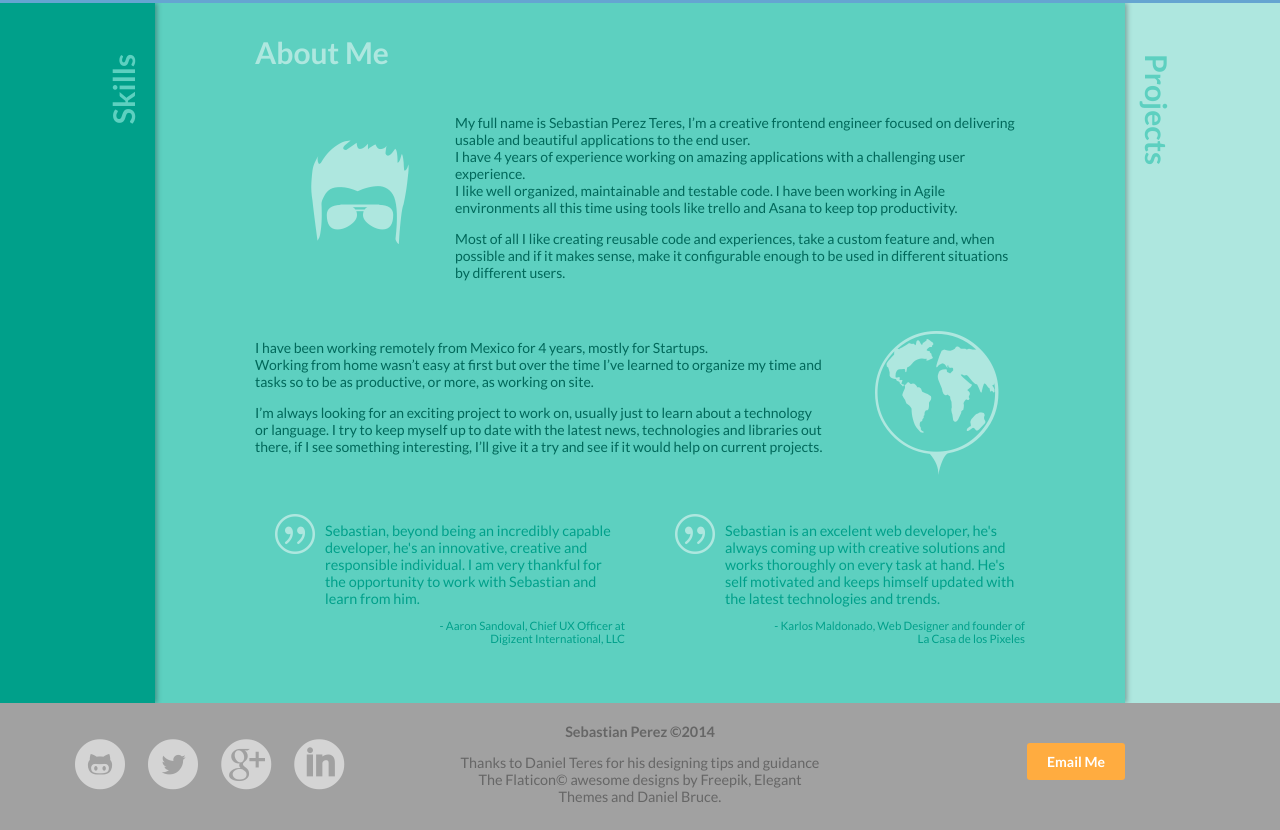
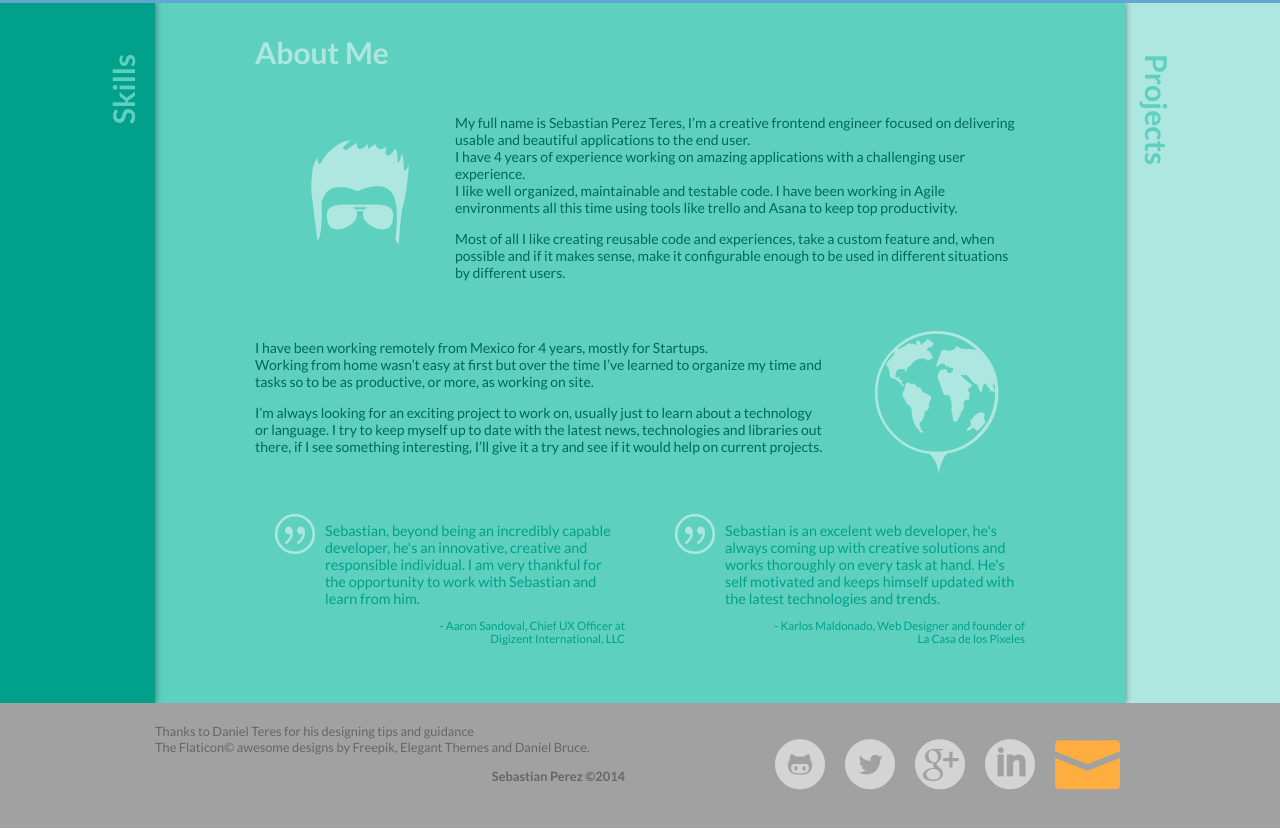
Before and after one commit to sebastianteres/nodeblog, a website: page app/views/index.html in a window 1280 px wide. Shown: the part 623-1453 px from the top of the page. Drawn offline with nearby package versions, Linux system fonts and the light colour scheme; files that its build step writes are made by us from their sources; files whose address does not match are found by name.

Commit message:
Modified footer

```diff
--- a/app/views/index.html
+++ b/app/views/index.html
@@ -265,19 +265,20 @@
 	<footer class="cs-secondary-b cs-bg-main">
 		<div class="container cs-txt-dark">
 			<div class="row">
-				<div class="col-4 socialicons cs-txt-light">
+				<div class="col-5 col-offset-1 txt-xsm">
+					<p>Thanks to Daniel Teres for his designing tips and guidance
+						<br/>The Flaticon&copy; awesome designs by Freepik, Elegant Themes and Daniel Bruce.
+					</p>
+					<p class="ralign"><strong>Sebastian Perez &copy;2014</strong></p>
+				</div>
+				<div class="col-5 col-offset-1 socialicons cs-txt-light">
 					<a class="social" href="https://github.com/sebastianteres" target="_blank"><span class="flaticon-github3"></span></a>
 					<a class="social" href="https://twitter.com/sebastianteres" target="_blank"><span class="flaticon-twitter4"></span></a>
 					<a class="social" href="https://www.google.com/+SebastianPerezTeres" target="_blank"><span class="flaticon-social92"></span></a>
 					<a class="social" href="http://www.linkedin.com/in/sebastianperezteres/en" target="_blank"><span class="flaticon-linkedin2"></span></a>
-				</div>
-				<div class="col-4 txt-sm center-text">
-					<p><strong>Sebastian Perez &copy;2014</strong></p>
-					<p>Thanks to Daniel Teres for his designing tips and guidance
-						<br/>The Flaticon&copy; awesome designs by Freepik, Elegant Themes and Daniel Bruce.
-					</p></div>
-				<div class="col-2 col-offset-1">
-					<a href="mailto:sebatianteres@me.com" class="btn btn-xl pull-right">Email Me</a>
+					<div class="mail">
+						<a class="social cs-complementary cs-nobg cs-txt-main" href="mailto:sebastianteres@me.com"><span class="flaticon-little18"></span></a>
+					</div>
 				</div>
 			</div>
 		</div>
--- a/styles/base.scss
+++ b/styles/base.scss
@@ -222,13 +222,17 @@ footer {
 		line-height: 82px;
 	}
 	a.social {
+		float: left;
 		text-decoration: none;
 		color: inherit;
 	}
 	a.social:hover {
 		color: #fff;
 	}
-	a.btn {
-		margin-top: 20px;
+	.mail {
+		.flaticon-little18:before {font-size: 65px;}
+		float: left;
+		font-size: 50px;
+		line-height: 68px;
 	}
 }
--- a/styles/colorscheme.scss
+++ b/styles/colorscheme.scss
@@ -9,19 +9,19 @@ $complementary: #A66715, #BF9154, #ffac40, #FFC170, #FFD196;
 @mixin cs($colors) {
   @if (type-of($colors) == "list" and length($colors) == 5) {
 		background-color: nth($colors, 3);
-		.cs-txt-dark {
+		.cs-txt-dark, &.cs-txt-dark {
 			color: nth($colors, 2);
 		}
-		.cs-txt-darker {
+		.cs-txt-darker, &.cs-txt-darker {
 			color: nth($colors, 1);
 		}
-		.cs-txt-light {
+		.cs-txt-light, &.cs-txt-light {
 			color: nth($colors, 4);
 		}
-		.cs-txt-lighter {
+		.cs-txt-lighter, &.cs-txt-lighter {
 			color: nth($colors, 5);
 		}
-		.cs-txt-main {
+		.cs-txt-main, &.cs-txt-main {
 			color: nth($colors, 3);
 		}
 		span.cs-label-dark, ul.cs-label-dark li {
@@ -52,7 +52,7 @@ $complementary: #A66715, #BF9154, #ffac40, #FFC170, #FFD196;
 			background-color: nth($colors, 2);
 		}
 		&.cs-nobg {
-			background-color: none;
+			background-color: transparent;
 		}
 		.btn {
 			background-color: nth($complementary, 3);
--- a/styles/icons.scss
+++ b/styles/icons.scss
@@ -67,15 +67,18 @@ margin-left: 20px;
 .flaticon-linkedin2:before {
 	content: "\e005";
 }
-.flaticon-male156:before {
+.flaticon-little18:before {
 	content: "\e006";
 }
-.flaticon-quotations1:before {
+.flaticon-male156:before {
 	content: "\e007";
 }
-.flaticon-social92:before {
+.flaticon-quotations1:before {
 	content: "\e008";
 }
-.flaticon-twitter4:before {
+.flaticon-social92:before {
 	content: "\e009";
 }
+.flaticon-twitter4:before {
+	content: "\e00a";
+}
```
Also changed, not shown: app/public/css/icons/flaticon.svg, app/public/css/icons/flaticon.ttf, app/public/css/icons/flaticon.woff, app/public/css/main.css, 3 other files.
